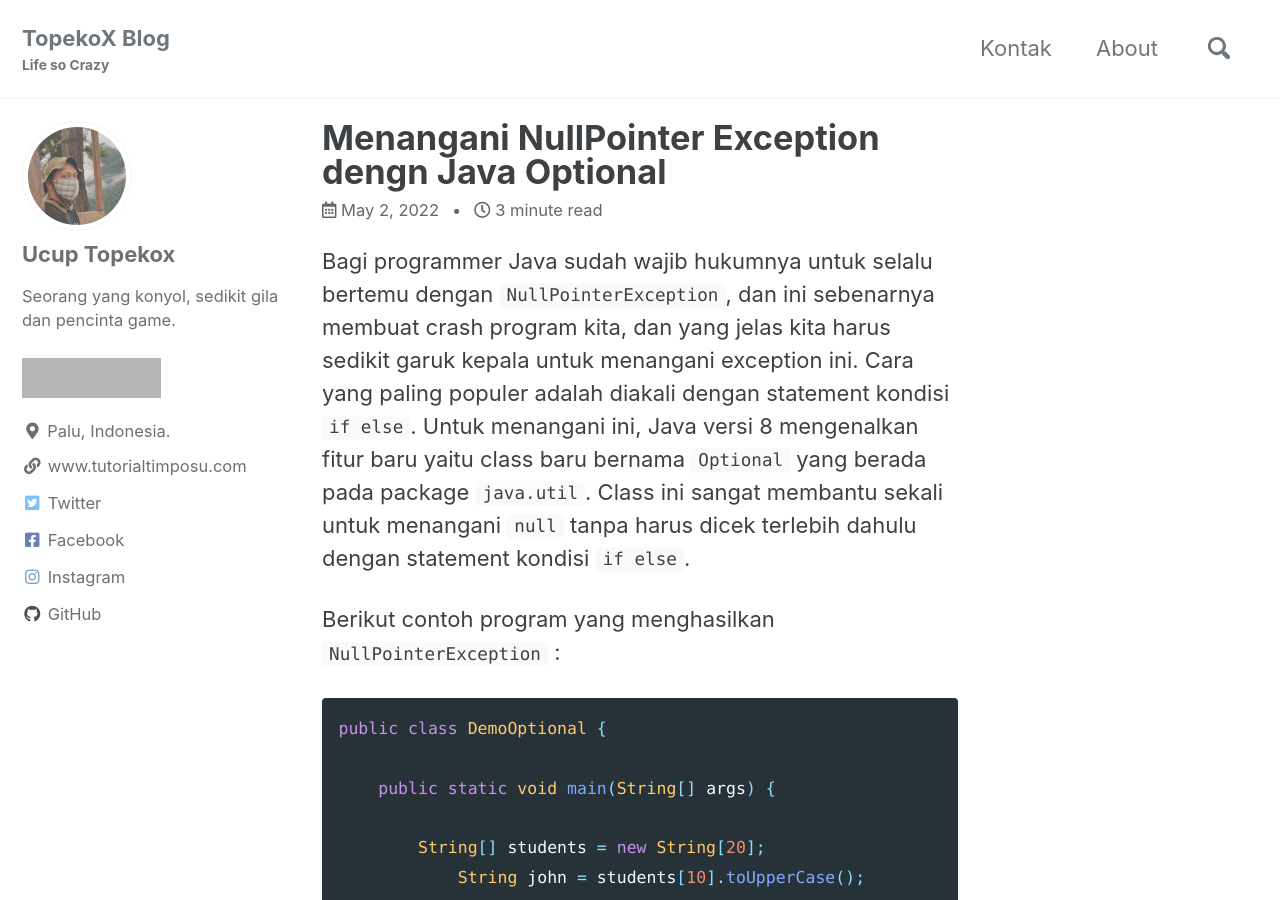
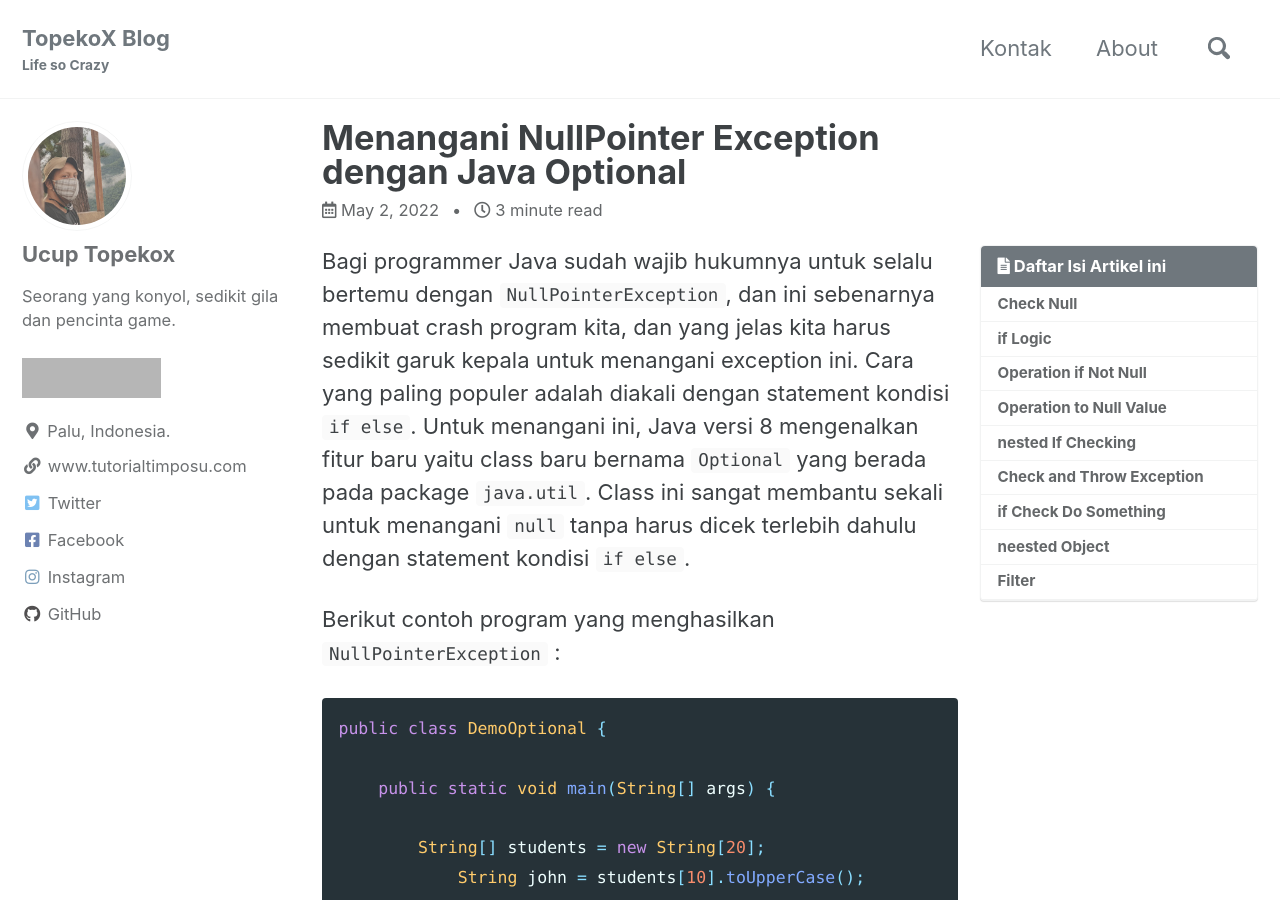
Before and after one commit to TopekoX/topekox.github.io, a Jekyll site: the page built from _posts/2022-05-02-java-optional.markdown, in a window 1280 px wide and 900 px high. Built offline with Jekyll 4.4.1, drawn with Linux system fonts in a browser that asks for light colours; cached includes are drawn as plain includes; grey boxes are pictures that could not be loaded.

Commit message:
post: java optional - menambahkan daftar isi

```diff
--- a/_posts/2022-05-02-java-optional.markdown
+++ b/_posts/2022-05-02-java-optional.markdown
@@ -1,5 +1,5 @@
 ---
-title:  "Menangani NullPointer Exception dengn Java Optional"
+title:  "Menangani NullPointer Exception dengan Java Optional"
 defaults:
   # _posts
   - scope:
@@ -14,6 +14,9 @@ defaults:
       share: true
       related: true
       show_date: true
+toc: true
+toc_label: "Daftar Isi Artikel ini"
+toc_icon: "file-alt"
 ---
 
 Bagi programmer Java sudah wajib hukumnya untuk selalu bertemu dengan `NullPointerException`, dan ini sebenarnya membuat crash program kita, dan yang jelas kita harus sedikit garuk kepala untuk menangani exception ini. Cara yang paling populer adalah diakali dengan statement kondisi `if else`. Untuk menangani ini, Java versi 8 mengenalkan fitur baru yaitu class baru bernama `Optional` yang berada pada package `java.util`. Class ini sangat membantu sekali untuk menangani `null` tanpa harus dicek terlebih dahulu dengan statement kondisi `if else`.
```
